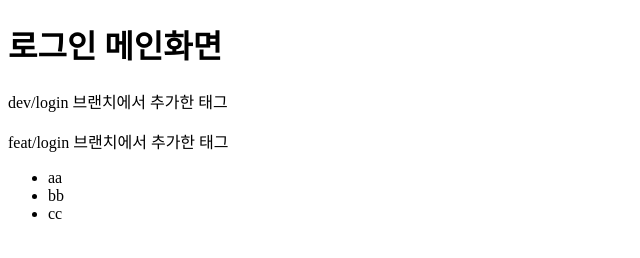
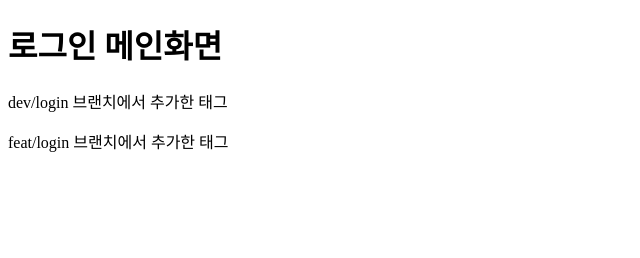
Before and after one commit to koodonhee/MyApp, a plain HTML site: page login.html in a window 1280 px wide. Shown: the full height of the page, 0-640 px from the left. Drawn offline with Linux system fonts and the light colour scheme.

Commit message:
Revert "로그인페이지에 리스트 기능추가"
This reverts commit b66dc92bf8e517c0a0c0f43e0cf6cf76c712b71d.

```diff
--- a/login.html
+++ b/login.html
@@ -10,10 +10,5 @@
     <h1>로그인 메인화면</h1>
     <p>dev/login 브랜치에서 추가한 태그</p>
     <p>feat/login 브랜치에서 추가한 태그</p>
-    <ul>
-        <li>aa</li>
-        <li>bb</li>
-        <li>cc</li>
-    </ul>
 </body>
 </html>
```
